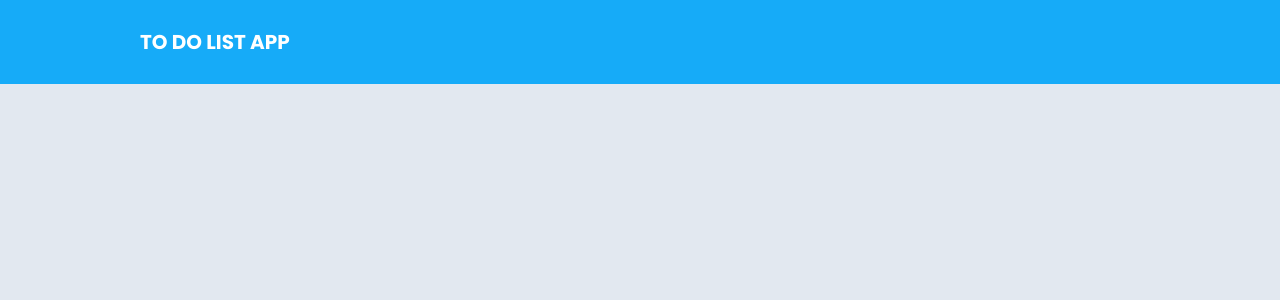
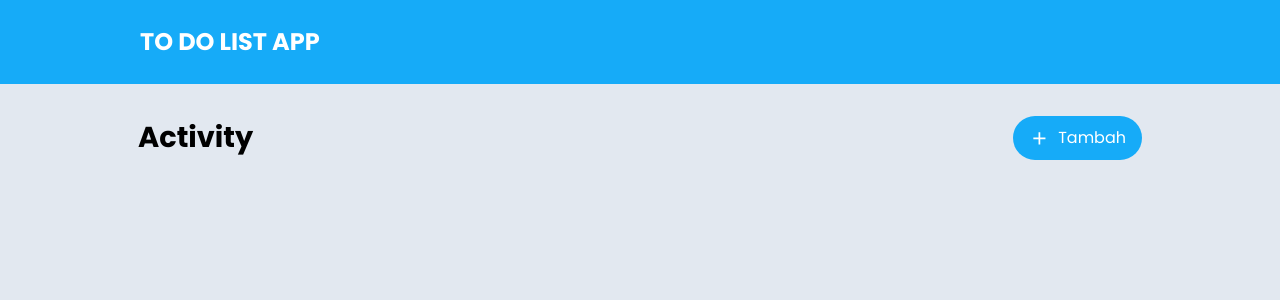
Before and after one commit to elangyudha280/devcode-challange-case-todolist, a React (Vite) app: page / in a window 1280 px wide. Shown: the top 300 px of the page. Built offline with nearby package versions, Linux system fonts and the light colour scheme.

Commit message:
selesai buat component header home

```diff
--- a/package.json
+++ b/package.json
@@ -12,6 +12,7 @@
   "dependencies": {
     "react": "^18.2.0",
     "react-dom": "^18.2.0",
+    "react-icons": "^4.10.1",
     "react-router-dom": "^6.15.0",
     "zustand": "^4.4.1"
   },
--- a/src/component/navbar.jsx
+++ b/src/component/navbar.jsx
@@ -6,7 +6,7 @@ const Navbar = ()=>{
     return (
         <nav className="main_navbar">
             <div className="container_nav max-w-[1000px] flex items-center h-[60px] mx-auto">
-                <h2 className="text-white font-bold text-xl uppercase">to do list app</h2>
+                <h2 className="text-white font-bold text-[1.5em] uppercase">to do list app</h2>
             </div>
         </nav>
     )
--- a/src/index.css
+++ b/src/index.css
@@ -11,4 +11,12 @@
  .main_navbar{
     @apply relative w-full py-3 px-3 bg-blue-navbar;
  }
+
+ .header_homepage{
+    @apply  relative w-full ;
+ }
+
+ .btn_add_activity{
+    @apply relative flex items-center gap-2 mt-[0.5em] justify-center rounded-md w-full px-2  transition-all duration-300 hover:opacity-[0.6] text-white bg-blue-navbar py-2.5  min-[260px]:px-4 min-[260px]:mt-0  min-[260px]:w-auto min-[260px]:rounded-[1.5em]
+ }
 }
--- a/src/pages/homepage.jsx
+++ b/src/pages/homepage.jsx
@@ -3,11 +3,24 @@ import React from "react";
 
 import PagesLayout from "../layout/pagesLayout";
 
+// import icons
+import { BiPlus } from "react-icons/bi";
 
 const HomePage=  () =>{
     return (
         <PagesLayout title='Homepage'>
-
+            <div className="max-w-[1020px] px-2 mx-auto mt-[2em]">
+                {/* header home page */}
+                <header className="header_homepage flex flex-wrap justify-between items-center">
+                    <h2 className="font-bold text-[1.8em]">
+                        Activity
+                    </h2>
+                    <button className="btn_add_activity">
+                            <BiPlus className="text-[1.3em] font-bold" />
+                            <p className="">Tambah</p>
+                    </button>
+                </header>
+            </div>
         </PagesLayout>
     )
 }
```
Also changed, not shown: 1 other file (tests, documents, lock files or other folders).
